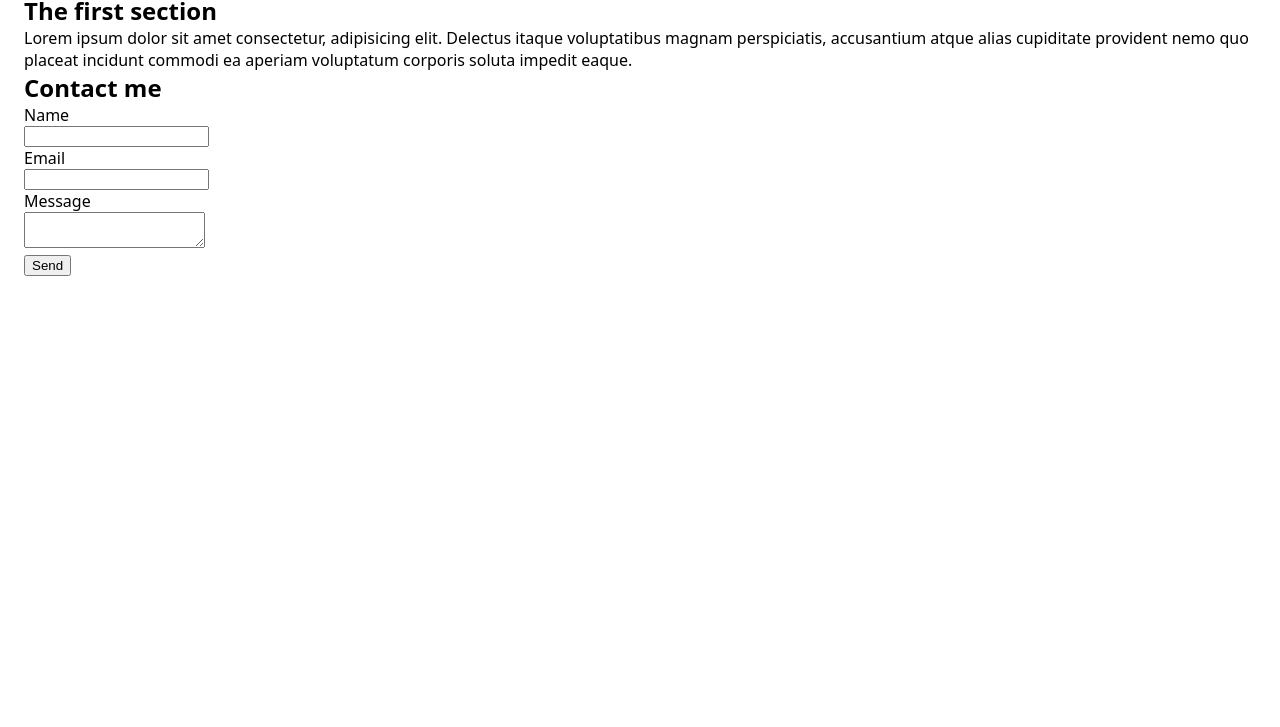
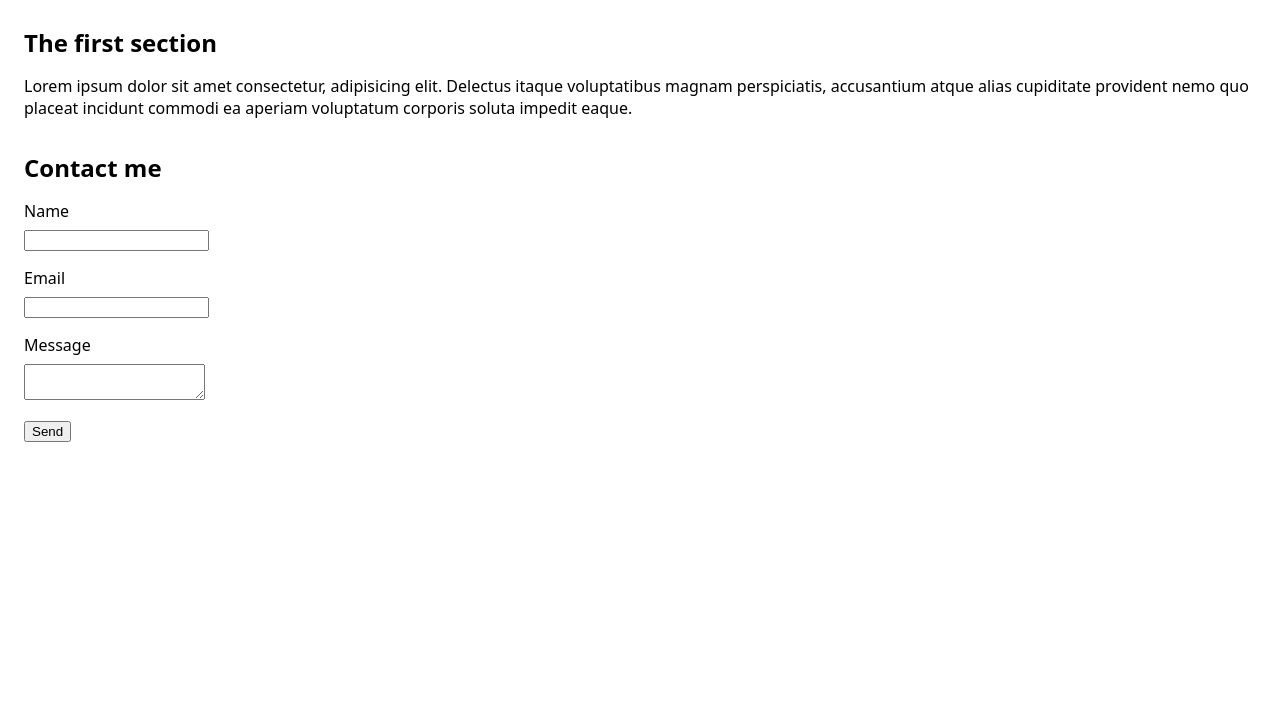
Before and after one commit to JamesRobertSutcliffe/FAC29b-week1-homework, a plain HTML site: page css-layout/challenge-2/index.html in a window 1280 px wide. Shown: the part 73-800 px from the top of the page. Drawn offline with Linux system fonts and the light colour scheme.

Commit message:
challenge 2 solution

```diff
--- a/css-layout/challenge-2/index.html
+++ b/css-layout/challenge-2/index.html
@@ -1,5 +1,6 @@
 <!DOCTYPE html>
 <html lang="en">
+
 <head>
   <meta charset="UTF-8" />
   <meta name="viewport" content="width=device-width, initial-scale=1.0" />
@@ -10,21 +11,36 @@
       box-sizing: border-box;
       margin: 0;
     }
+
     label,
     input {
       display: block;
     }
+
     body {
       font-family: system-ui, sans-serif;
       padding: 1.5rem;
     }
+
+    .l-stack>*:not(:first-child) {
+      margin-top: 2rem;
+    }
+
+    .m-stack>*:not(:first-child) {
+      margin-top: 1rem;
+    }
+
+    .s-stack>* {
+      margin-top: 0.5rem;
+    }
   </style>
 </head>
+
 <body>
-    <main>
+  <main class="l-stack">
     <h1>Welcome to my site</h1>
 
-      <section>
+    <section class="m-stack">
       <h2>The first section</h2>
       <p>
         Lorem ipsum dolor sit amet consectetur, adipisicing elit. Delectus
@@ -34,20 +50,20 @@
       </p>
     </section>
 
-      <section>
+    <section class="m-stack">
       <h2>Contact me</h2>
-        <form>
-          <div>
+      <form class="m-stack">
+        <div class="s-stack">
           <label for="name">Name</label>
           <input type="text" id="name" />
         </div>
 
-          <div>
+        <div class="s-stack">
           <label for="name">Email</label>
           <input type="email" id="email" />
         </div>
 
-          <div>
+        <div class="s-stack">
           <label for="message">Message</label>
           <textarea id="message"></textarea>
         </div>
@@ -57,4 +73,5 @@
     </section>
   </main>
 </body>
+
 </html>
```
Lines whose indentation alone changed are shown as unchanged.
